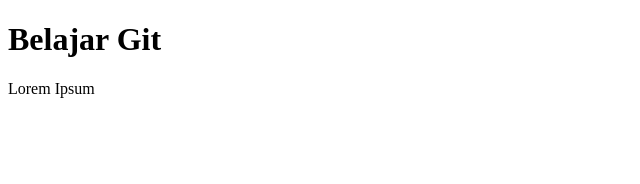
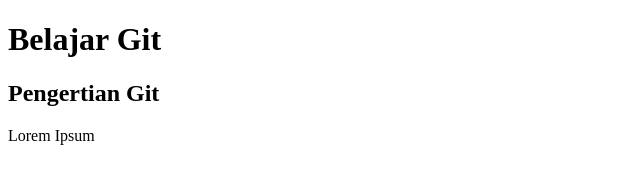
Before and after one commit to faipmardoni/Testing, a plain HTML site: page index.html in a window 1280 px wide. Shown: the whole page, without its empty margins (0-640 px from the left). Drawn offline with Linux system fonts and the light colour scheme.

Commit message:
tambah h2

```diff
--- a/index.html
+++ b/index.html
@@ -5,6 +5,7 @@
 </head>
 <body>
     <h1>Belajar Git</h1>
+    <h2>Pengertian Git</h2>
     <p>Lorem Ipsum</p>
 </body>
 </html>
```
